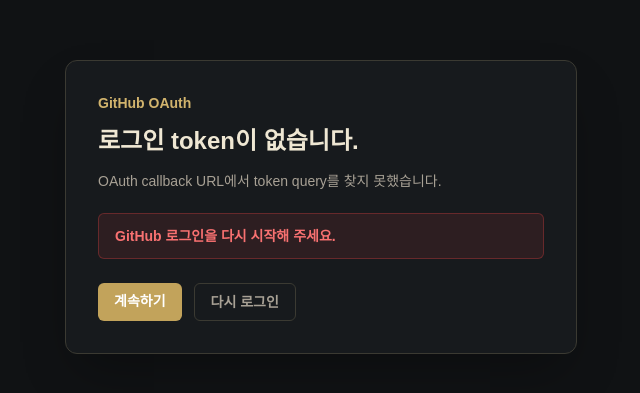
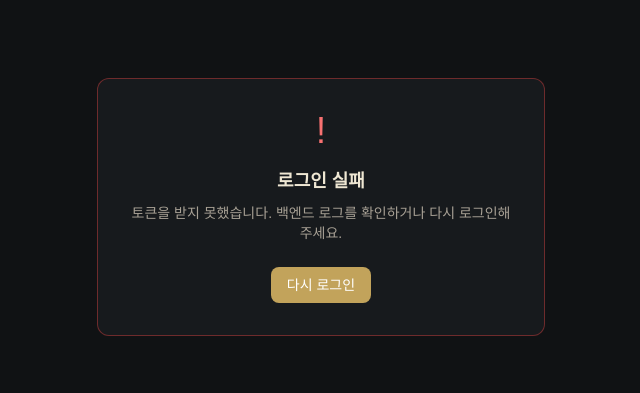
Before and after one commit to AquilaXk/aquila-buddy, a Next.js app in the folder front/: page /oauth/callback in a window 1280 px wide. Shown: the part 193-586 px from the top of the page, without its empty margins (319-959 px from the left). Built offline with nearby package versions, Linux system fonts and the light colour scheme.

Commit message:
style(oauth): callback failure card 정렬

```diff
--- a/front/src/app/oauth/callback/page.tsx
+++ b/front/src/app/oauth/callback/page.tsx
@@ -55,6 +55,12 @@ function OAuthCallbackContent() {
     return <OAuthCallbackLoading />;
   }
 
+  const errorMessage = getCallbackError(status, callbackParams.error);
+
+  if (errorMessage) {
+    return <OAuthCallbackError message={errorMessage} />;
+  }
+
   return (
     <main className="flex min-h-screen items-center justify-center bg-github-bg px-4 py-10 text-github-text">
       <section className="w-full max-w-lg rounded-xl border border-github-border bg-github-surface p-8 shadow-2xl shadow-black/30">
@@ -104,6 +110,36 @@ function OAuthCallbackLoading() {
   );
 }
 
+function OAuthCallbackError({ message }: { message: string }) {
+  return (
+    <div className="flex min-h-screen items-center justify-center bg-github-bg px-4">
+      <div className="w-full max-w-md rounded-xl border border-red-500/40 bg-github-surface p-8 text-center">
+        <div className="mb-4 text-4xl text-red-400">!</div>
+        <h2 className="mb-2 text-lg font-semibold text-github-text">로그인 실패</h2>
+        <p className="mb-6 text-sm text-github-muted">{message}</p>
+        <a
+          className="inline-block rounded-lg bg-github-purple px-4 py-2 text-sm text-white transition-colors hover:bg-github-purple/90"
+          href="/login"
+        >
+          다시 로그인
+        </a>
+      </div>
+    </div>
+  );
+}
+
+function getCallbackError(status: CallbackStatus, error: string | null) {
+  if (status === "failed") {
+    return error ?? "GitHub OAuth 오류가 발생했습니다.";
+  }
+
+  if (status === "missing-token") {
+    return "토큰을 받지 못했습니다. 백엔드 로그를 확인하거나 다시 로그인해 주세요.";
+  }
+
+  return null;
+}
+
 function getCallbackContent(status: CallbackStatus, error: string | null) {
   if (status === "stored") {
     return {
```
